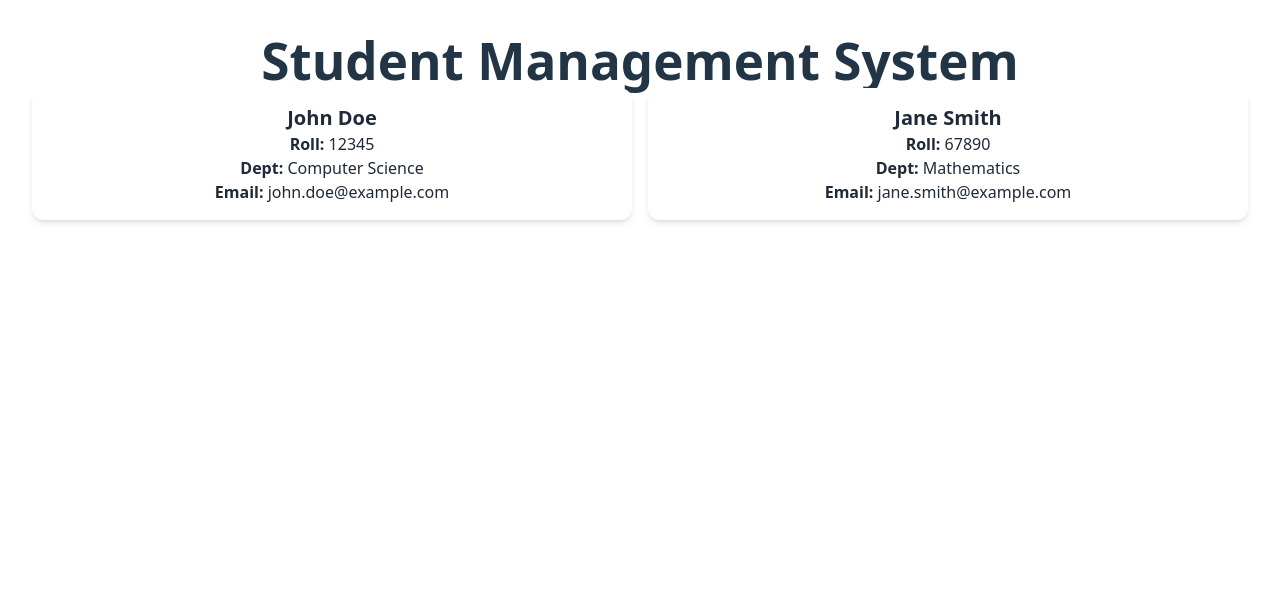
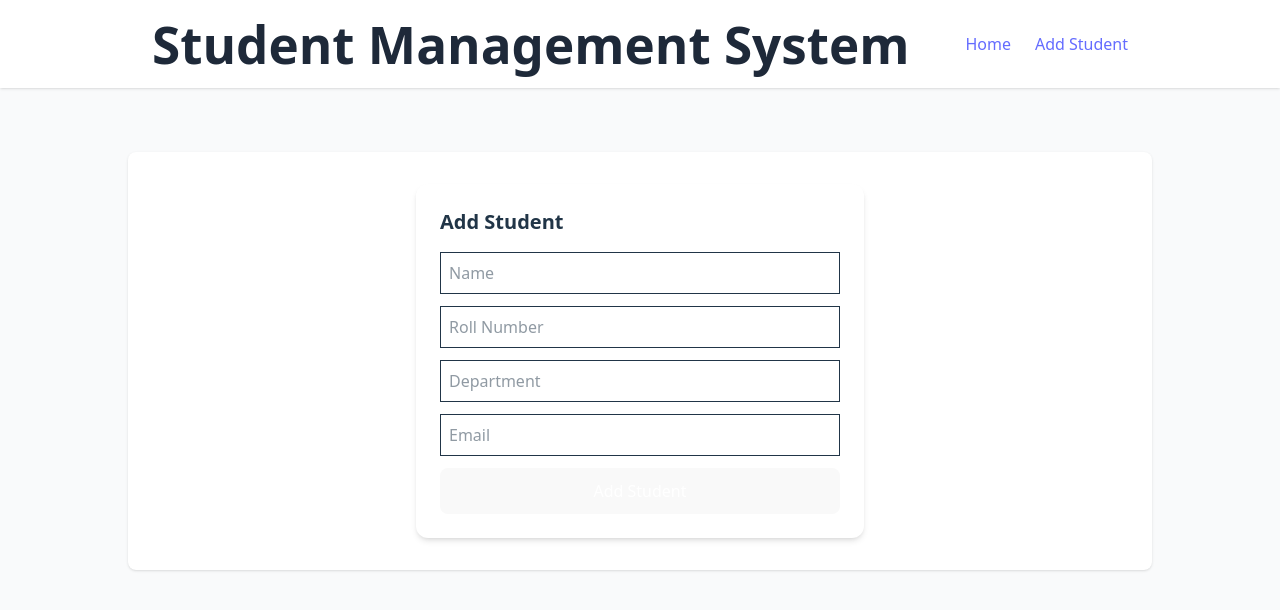
Before and after one commit to Sarveshmrao/coptercode-stu-mgmt-p2-b2, a React (Vite) app in the folder client/: page /add in a window 1280 px wide. Shown: the top 610 px of the page. Built offline with nearby package versions, Linux system fonts and the light colour scheme.

Commit message:
Implement routing in App component and update AddStudent page to use onSubmit prop for StudentForm

```diff
--- a/client/src/App.jsx
+++ b/client/src/App.jsx
@@ -1,12 +1,43 @@
-import './App.css'
-import Home from './pages/Home';
+import { BrowserRouter as Router, Routes, Route, Link } from "react-router-dom";
+import Home from "./pages/Home";
+import AddStudent from "./pages/AddStudent";
+
 function App() {
   return (
-    <>
-      <h1 className="text-3xl font-bold text-center">Student Management System</h1>
-      <Home />
-    </>
-  )
+    <Router>
+      <div className="min-h-screen flex flex-col bg-gray-50">
+        <nav className="w-full bg-white shadow mb-8">
+          <div className="max-w-5xl mx-auto flex justify-between items-center px-6 py-4">
+            <h1 className="text-2xl font-bold text-gray-800">
+              Student Management System
+            </h1>
+            <div className="space-x-6">
+              <Link
+                to="/"
+                className="text-blue-600 hover:text-blue-800 font-medium transition-colors"
+              >
+                Home
+              </Link>
+              <Link
+                to="/add"
+                className="text-blue-600 hover:text-blue-800 font-medium transition-colors"
+              >
+                Add Student
+              </Link>
+            </div>
+          </div>
+        </nav>
+        <main className="flex-1 flex justify-center items-start">
+          <div className="w-full max-w-5xl bg-white rounded-lg shadow p-8 mt-8">
+            <Routes>
+              <Route path="/" element={<Home />} />
+              <Route path="/add" element={<AddStudent />} />
+            </Routes>
+          </div>
+        </main>
+      </div>
+    </Router>
+  );
 }
 
-export default App
+export default App;
--- a/client/src/pages/AddStudent.jsx
+++ b/client/src/pages/AddStudent.jsx
@@ -13,7 +13,7 @@ function AddStudent() {
 
   return (
     <div>
-      <StudentForm onAdd={handleAdd} />
+      <StudentForm onSubmit={handleAdd} />
     </div>
   );
 }
```
